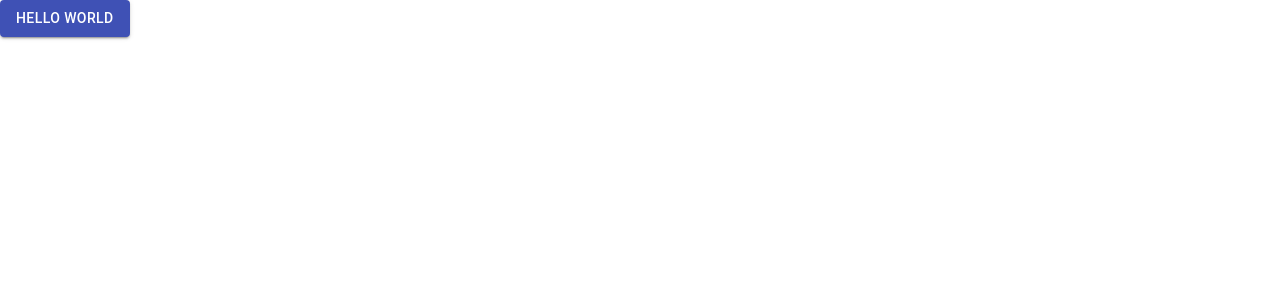
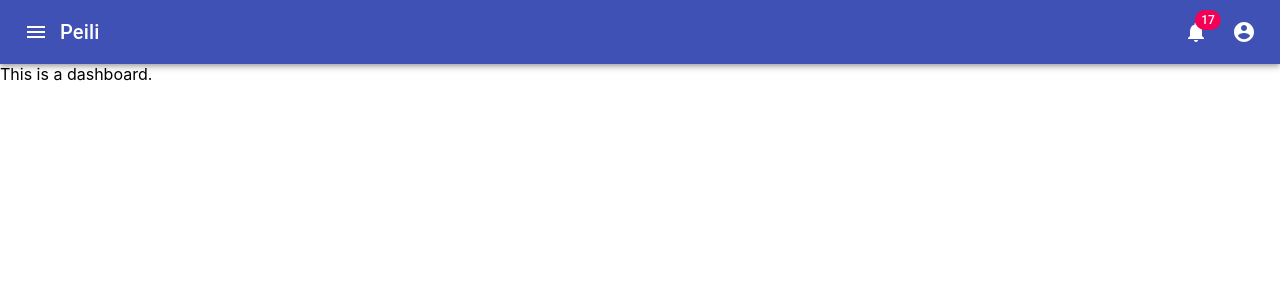
Before and after one commit to laavis/peili, a React (Create React App) app: page / in a window 1280 px wide. Shown: the top 300 px of the page. Built offline with nearby package versions, Linux system fonts and the light colour scheme.

Commit message:
React router & simple header

```diff
--- a/package.json
+++ b/package.json
@@ -4,8 +4,10 @@
   "private": true,
   "dependencies": {
     "@material-ui/core": "^4.5.1",
+    "@material-ui/icons": "^4.5.1",
     "react": "^16.10.2",
     "react-dom": "^16.10.2",
+    "react-router-dom": "^5.1.2",
     "react-scripts": "3.2.0"
   },
   "scripts": {
--- a/src/App.js
+++ b/src/App.js
@@ -1,10 +1,24 @@
 import React from 'react';
-import Button from '@material-ui/core/Button';
+import { BrowserRouter as Router, Switch, Route, Link } from 'react-router-dom';
 
-  const App = () => (
-    <Button variant="contained" color="primary">
-      Hello World
-    </Button>
-  );
+import { Header } from './components/Header';
+import { SpecialistDashboard } from './views/SpecialistDashboard';
+
+const App = () => (
+  <Router>
+    <div>
+      <Header />
+
+      <Switch>
+        <Route path="/test">
+          <div>This is a test page.</div>
+        </Route>
+        <Route path="/">
+          <SpecialistDashboard />
+        </Route>
+      </Switch>
+    </div>
+  </Router>
+);
 
 export default App;
--- /dev/null
+++ b/src/components/Header.js
@@ -0,0 +1,171 @@
+import AppBar from '@material-ui/core/AppBar';
+import Badge from '@material-ui/core/Badge';
+import IconButton from '@material-ui/core/IconButton';
+import Menu from '@material-ui/core/Menu';
+import MenuItem from '@material-ui/core/MenuItem';
+import { makeStyles } from '@material-ui/core/styles';
+import Toolbar from '@material-ui/core/Toolbar';
+import Typography from '@material-ui/core/Typography';
+import AccountCircle from '@material-ui/icons/AccountCircle';
+import MenuIcon from '@material-ui/icons/Menu';
+import MoreIcon from '@material-ui/icons/MoreVert';
+import NotificationsIcon from '@material-ui/icons/Notifications';
+import React from 'react';
+import { BrowserRouter as Router, Switch, Route, Link } from 'react-router-dom';
+
+const useStyles = makeStyles(theme => ({
+  grow: {
+    flexGrow: 1
+  },
+  menuButton: {
+    marginRight: theme.spacing(2)
+  },
+  title: {
+    display: 'none',
+    [theme.breakpoints.up('sm')]: {
+      display: 'block'
+    }
+  },
+  sectionDesktop: {
+    display: 'none',
+    [theme.breakpoints.up('md')]: {
+      display: 'flex'
+    }
+  },
+  sectionMobile: {
+    display: 'flex',
+    [theme.breakpoints.up('md')]: {
+      display: 'none'
+    }
+  }
+}));
+
+export const Header = () => {
+  const classes = useStyles();
+  const [anchorEl, setAnchorEl] = React.useState(null);
+  const [mobileMoreAnchorEl, setMobileMoreAnchorEl] = React.useState(null);
+
+  const isMenuOpen = Boolean(anchorEl);
+  const isMobileMenuOpen = Boolean(mobileMoreAnchorEl);
+
+  const handleProfileMenuOpen = event => {
+    setAnchorEl(event.currentTarget);
+  };
+
+  const handleMobileMenuClose = () => {
+    setMobileMoreAnchorEl(null);
+  };
+
+  const handleMenuClose = () => {
+    setAnchorEl(null);
+    handleMobileMenuClose();
+  };
+
+  const handleMobileMenuOpen = event => {
+    setMobileMoreAnchorEl(event.currentTarget);
+  };
+
+  const menuId = 'primary-search-account-menu';
+  const renderMenu = (
+    <Menu
+      anchorEl={anchorEl}
+      anchorOrigin={{ vertical: 'top', horizontal: 'right' }}
+      id={menuId}
+      keepMounted
+      transformOrigin={{ vertical: 'top', horizontal: 'right' }}
+      open={isMenuOpen}
+      onClose={handleMenuClose}
+    >
+      <MenuItem onClick={handleMenuClose}>Profile</MenuItem>
+      <MenuItem onClick={handleMenuClose}>Sign Out</MenuItem>
+    </Menu>
+  );
+
+  const mobileMenuId = 'primary-search-account-menu-mobile';
+  const renderMobileMenu = (
+    <Menu
+      anchorEl={mobileMoreAnchorEl}
+      anchorOrigin={{ vertical: 'top', horizontal: 'right' }}
+      id={mobileMenuId}
+      keepMounted
+      transformOrigin={{ vertical: 'top', horizontal: 'right' }}
+      open={isMobileMenuOpen}
+      onClose={handleMobileMenuClose}
+    >
+      <Link to="/test" style={{ color: 'inherit', textDecoration: 'none' }}>
+        <MenuItem>
+          <IconButton aria-label="show 11 new notifications" color="inherit">
+            <Badge badgeContent={11} color="secondary">
+              <NotificationsIcon />
+            </Badge>
+          </IconButton>
+          <p>Notifications</p>
+        </MenuItem>
+      </Link>
+      <MenuItem onClick={handleProfileMenuOpen}>
+        <IconButton
+          aria-label="account of current user"
+          aria-controls="primary-search-account-menu"
+          aria-haspopup="true"
+          color="inherit"
+        >
+          <AccountCircle />
+        </IconButton>
+        <p>Profile</p>
+      </MenuItem>
+    </Menu>
+  );
+
+  return (
+    <>
+      <AppBar position="static">
+        <Toolbar>
+          <IconButton edge="start" color="inherit" aria-label="menu">
+            <MenuIcon />
+          </IconButton>
+
+          <Typography className={classes.title} variant="h6" noWrap>
+            Peili
+          </Typography>
+
+          <div className={classes.grow} />
+          <div className={classes.sectionDesktop}>
+            <Link to="/test" style={{ color: 'inherit' }}>
+              <IconButton
+                aria-label="show 17 new notifications"
+                color="inherit"
+              >
+                <Badge badgeContent={17} color="secondary">
+                  <NotificationsIcon />
+                </Badge>
+              </IconButton>
+            </Link>
+            <IconButton
+              edge="end"
+              aria-label="account of current user"
+              aria-controls={menuId}
+              aria-haspopup="true"
+              onClick={handleProfileMenuOpen}
+              color="inherit"
+            >
+              <AccountCircle />
+            </IconButton>
+          </div>
+          <div className={classes.sectionMobile}>
+            <IconButton
+              aria-label="show more"
+              aria-controls={mobileMenuId}
+              aria-haspopup="true"
+              onClick={handleMobileMenuOpen}
+              color="inherit"
+            >
+              <MoreIcon />
+            </IconButton>
+          </div>
+        </Toolbar>
+      </AppBar>
+      {renderMobileMenu}
+      {renderMenu}
+    </>
+  );
+};
--- /dev/null
+++ b/src/views/SpecialistDashboard.js
@@ -0,0 +1,3 @@
+import React from 'react';
+
+export const SpecialistDashboard = () => <div>This is a dashboard.</div>;
```
Also changed, not shown: 1 other file (tests, documents, lock files or other folders).
